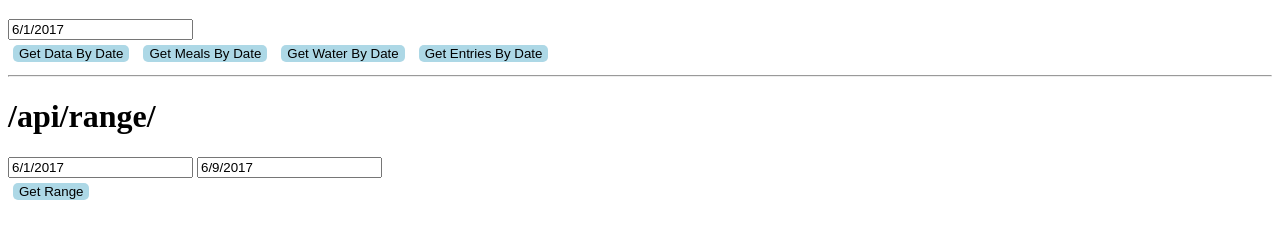
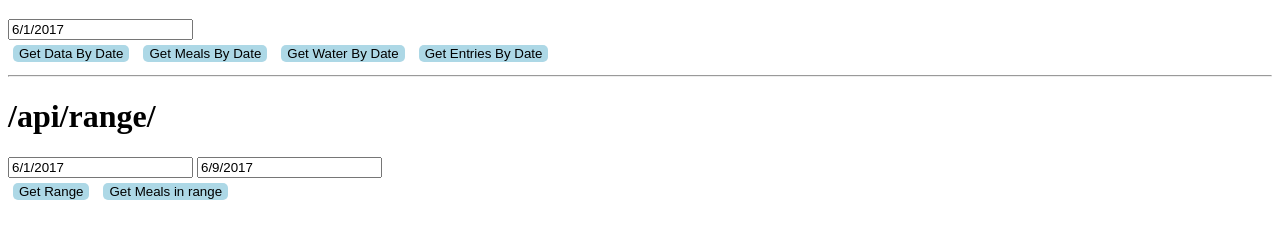
Before and after one commit to peniqliotuv/myfitnesspal-python-api, a Flask app: page / in a window 1280 px wide. Shown: the part 168-409 px from the top of the page. Run offline with Flask 2, Linux system fonts and the light colour scheme; some libraries are stand-ins or nearby versions.

Commit message:
more shit

```diff
--- a/app.py
+++ b/app.py
@@ -10,15 +10,19 @@ from datetime import date
 from dateutil.rrule import rrule, DAILY
 import myfitnesspal
 from customexceptions import InvalidUsage
-
+from utils import *
 
 app = Flask(__name__)
 
 clients = {}
 
 # Utility function to get the user:
+def get_client():
+  return clients[session['username']]
+
+
 def get_date(request):
-  client = clients[session['username']]
+  client = get_client()
   year = request.headers['year']
   month = request.headers['month']
   day = request.headers['day']
@@ -27,7 +31,7 @@ def get_date(request):
 def get_date_range(request):
   dates = []
 
-  client = clients[session['username']]
+  client = get_client()
 
   start_year = int(request.headers['start-year'])
   start_month = int(request.headers['start-month'])
@@ -44,15 +48,12 @@ def get_date_range(request):
     year = int(dt.strftime("%Y"))
     month = int(dt.strftime("%m"))
     day = int(dt.strftime("%d"))
+    dates.append(client.get_date(year, month, day))
 
-    # print(year)
-    # print(month)
-    # print(day)
+  return dates
 
-    # print(type(year))
 
-    dates.append(client.get_date(year, month, day))
-  return dates
+### Routes
 
 @app.errorhandler(InvalidUsage)
 def handle_error(error):
@@ -100,7 +101,6 @@ def totals():
   if 'username' in session:
     date = get_date(request)
     return jsonify(date.totals), 200
-
   else:
     raise InvalidUsage('Access Denied', status_code=403)
 
@@ -108,15 +108,7 @@ def totals():
 def meals():
   if 'username' in session:
     date = get_date(request)
-
-    jsonObj = {}
-    for meal in date.meals:
-      mealObj = {}
-      for entry in meal:
-        entryDict = entry.get_as_dict()
-        mealObj[entryDict['name']] = entryDict['nutrition_information']
-      jsonObj[meal.name] = mealObj
-    return jsonify(jsonObj)
+    return jsonify(get_meals(date))
   else:
     raise InvalidUsage('Access Denied', status_code=403)
 
@@ -160,8 +152,26 @@ def range_totals():
 def range_meals():
   if 'username' in session:
     date_range = get_date_range(request)
+
+    meals = {}
+    for day in date_range:
+      date = day.date.strftime('%m/%d/%Y')
+      meals[date] = get_meals(day)
+    return jsonify(meals)
   else:
     raise InvalidUsage('Access Denied', status_code=403)
+
+
+@app.route('/api/measurement/weight', methods=['GET'])
+def get_weight_history():
+  if 'username' in session:
+    client = get_client()
+    weight = client.get_measurements('Weight')
+    return jsonify(weight)
+  else:
+    raise InvalidUsage('Access Denied', status_code=403)
+
+
 
 if __name__ == '__main__':
   app.secret_key = os.urandom(12)
--- a/static/script.js
+++ b/static/script.js
@@ -33,7 +33,6 @@ function getDataByDate() {
     var carbohydrates = json.carbohydrates * 4;
     var protein = json.protein * 4;
     var fat = json.fat * 9;
-
 
     var ctx = document.getElementById("myChart").getContext('2d');
     var myChart = new Chart(ctx, {
@@ -176,3 +175,36 @@ function getRange() {
     console.log(json)
   });
 }
+
+function getMealsRange() {
+  var start = document.getElementById('start').value;
+  var end = document.getElementById('end').value;
+
+  start = start.split('/');
+  var startMonth = start[0];
+  var startDay = start[1];
+  var startYear = start[2];
+
+  end = end.split('/');
+  var endMonth = end[0];
+  var endDay = end[1];
+  var endYear = end[2];
+
+  fetch('/api/range/meals', {
+    method: 'GET',
+    headers: {
+      "Content-Type": "application/json",
+      "start-year": startYear,
+      "start-month": startMonth,
+      "start-day": startDay,
+      "end-year": endYear,
+      "end-month": endMonth,
+      "end-day": endDay,
+    },
+    credentials: 'same-origin'
+  }).then(function(data){
+    return data.json();
+  }).then(function(json) {
+    console.log(json)
+  });
+}
--- a/templates/index.html
+++ b/templates/index.html
@@ -39,6 +39,7 @@
       <input type="text" name="end" id="end" value="6/9/2017"/>
       </br>
       <button onclick="getRange()">Get Range</button>
+      <button onclick="getMealsRange()">Get Meals in range</button>
     </div>
 
 
```
